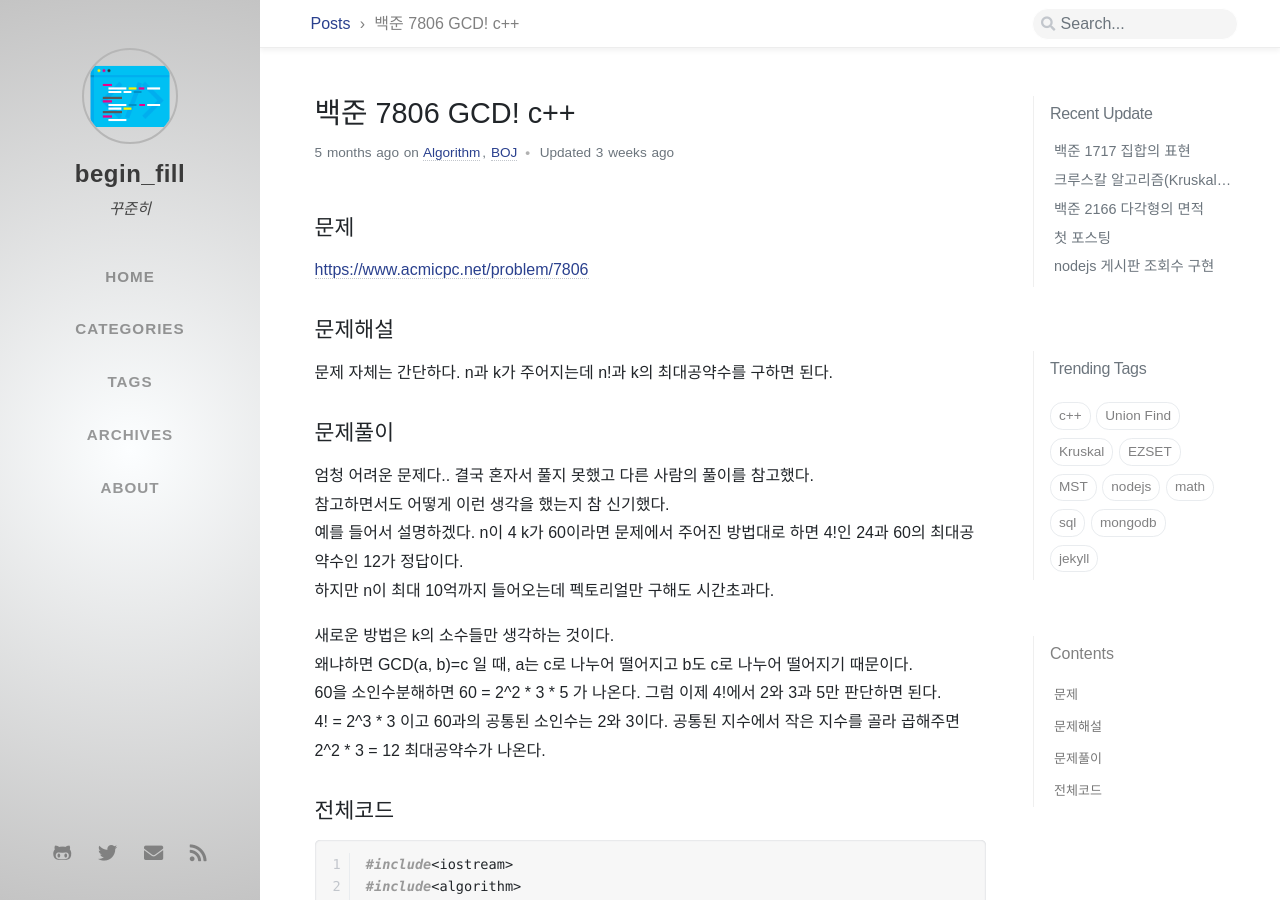
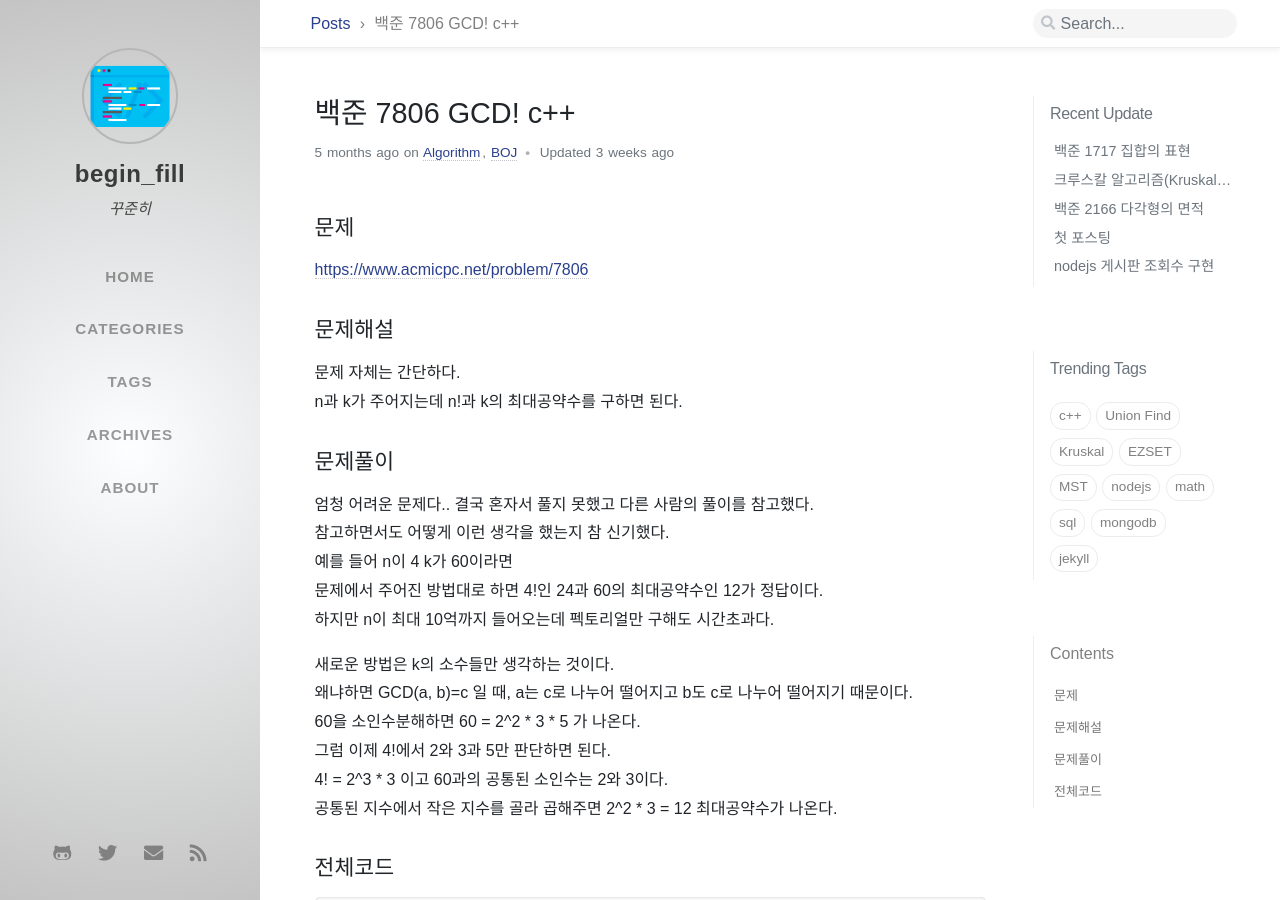
Before and after one commit to ip99202/ip99202.github.io, a Jekyll site: the page built from _posts/2020-03-02-백준-7806-GCD!-c++ .md, in a window 1280 px wide and 900 px high. Built offline with Jekyll 4.4.1, drawn with Linux system fonts in a browser that asks for light colours; nearby versions of some CDN libraries; some web fonts are replaced; comment, search, counter and statistics services are not loaded.

Commit message:
Fix post

```diff
--- a/_posts/2020-03-02-백준-7806-GCD!-c++ .md
+++ b/_posts/2020-03-02-백준-7806-GCD!-c++ .md
@@ -12,19 +12,23 @@ seo:
 
 
 ## 문제해설
-문제 자체는 간단하다. n과 k가 주어지는데 n!과 k의 최대공약수를 구하면 된다.
+문제 자체는 간단하다.
+n과 k가 주어지는데 n!과 k의 최대공약수를 구하면 된다.
 
 
 ## 문제풀이
 엄청 어려운 문제다.. 결국 혼자서 풀지 못했고 다른 사람의 풀이를 참고했다.
 참고하면서도 어떻게 이런 생각을 했는지 참 신기했다.
-예를 들어서 설명하겠다. n이 4 k가 60이라면 문제에서 주어진 방법대로 하면 4!인 24과 60의 최대공약수인 12가 정답이다.
+예를 들어 n이 4 k가 60이라면
+문제에서 주어진 방법대로 하면 4!인 24과 60의 최대공약수인 12가 정답이다.
 하지만 n이 최대 10억까지 들어오는데 펙토리얼만 구해도 시간초과다.
 
 새로운 방법은 k의 소수들만 생각하는 것이다.
 왜냐하면 GCD(a, b)=c 일 때, a는 c로 나누어 떨어지고 b도 c로 나누어 떨어지기 때문이다.
-60을 소인수분해하면 60 = 2^2 * 3 * 5 가 나온다. 그럼 이제 4!에서 2와 3과 5만 판단하면 된다.
-4! = 2^3 * 3 이고 60과의 공통된 소인수는 2와 3이다. 공통된 지수에서 작은 지수를 골라 곱해주면 2^2 * 3 = 12 최대공약수가 나온다.
+60을 소인수분해하면 60 = 2^2 * 3 * 5 가 나온다.
+그럼 이제 4!에서 2와 3과 5만 판단하면 된다.
+4! = 2^3 * 3 이고 60과의 공통된 소인수는 2와 3이다.
+공통된 지수에서 작은 지수를 골라 곱해주면 2^2 * 3 = 12 최대공약수가 나온다.
 
 
 
```
